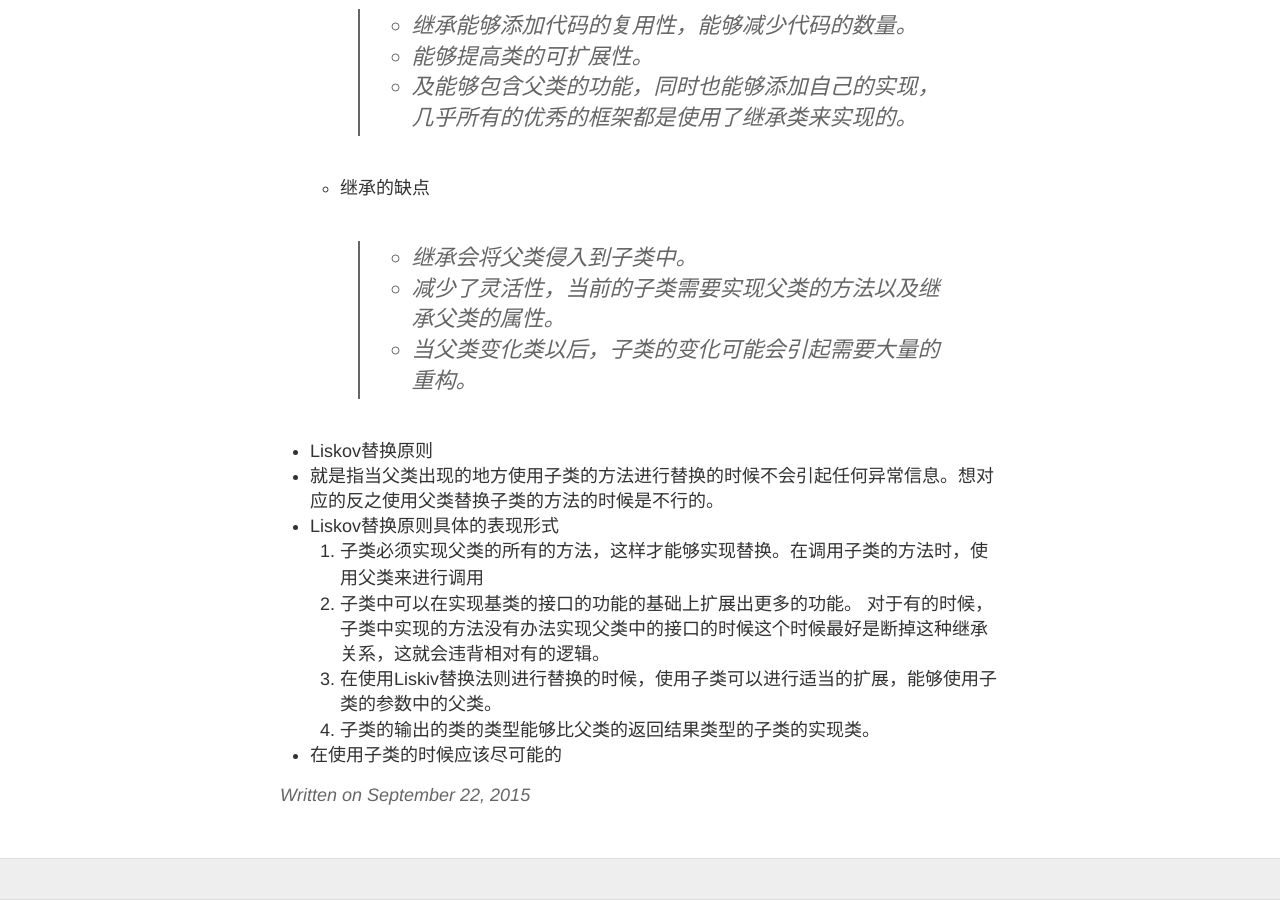
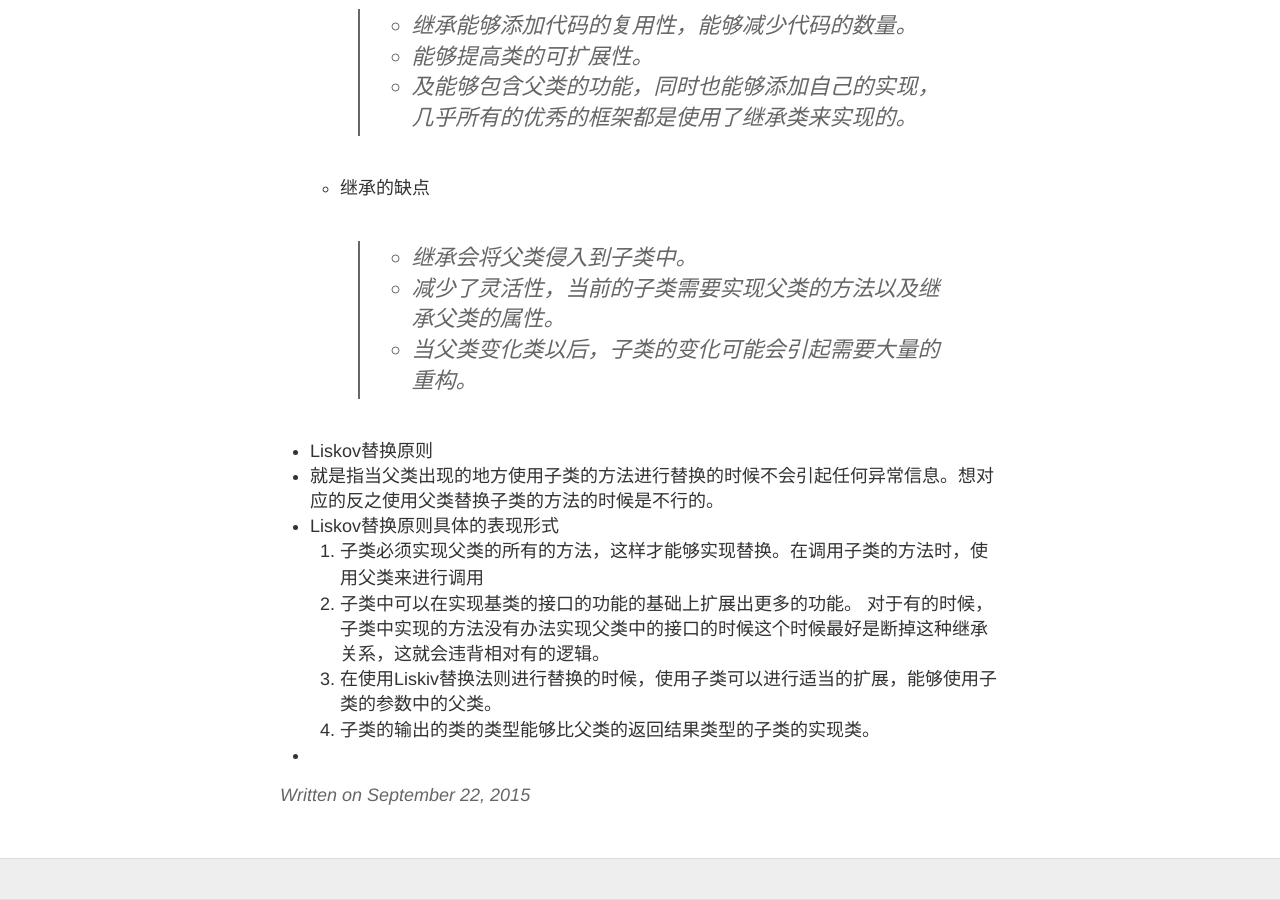
Before and after one commit to zhenru/zhenru.github.io, a Jekyll site: the page built from _posts/2015-09-22-设计模式阅读.md, in a window 1280 px wide and 900 px high, scrolled down 1064 px. Built offline with Jekyll 4.4.1, drawn with Linux system fonts in a browser that asks for light colours.

Commit message:
update the format

```diff
--- a/_posts/2015-09-22-设计模式阅读.md
+++ b/_posts/2015-09-22-设计模式阅读.md
@@ -22,6 +22,8 @@
    > * 继承能够添加代码的复用性，能够减少代码的数量。
    >  * 能够提高类的可扩展性。
    >  * 及能够包含父类的功能，同时也能够添加自己的实现，几乎所有的优秀的框架都是使用了继承类来实现的。
+   >
+
    - 继承的缺点
    > * 继承会将父类侵入到子类中。
    > * 减少了灵活性，当前的子类需要实现父类的方法以及继承父类的属性。
@@ -34,4 +36,4 @@
   2. 子类中可以在实现基类的接口的功能的基础上扩展出更多的功能。 对于有的时候，子类中实现的方法没有办法实现父类中的接口的时候这个时候最好是断掉这种继承关系，这就会违背相对有的逻辑。
   3.  在使用Liskiv替换法则进行替换的时候，使用子类可以进行适当的扩展，能够使用子类的参数中的父类。
   4.  子类的输出的类的类型能够比父类的返回结果类型的子类的实现类。
-* 在使用子类的时候应该尽可能的
+*
```
